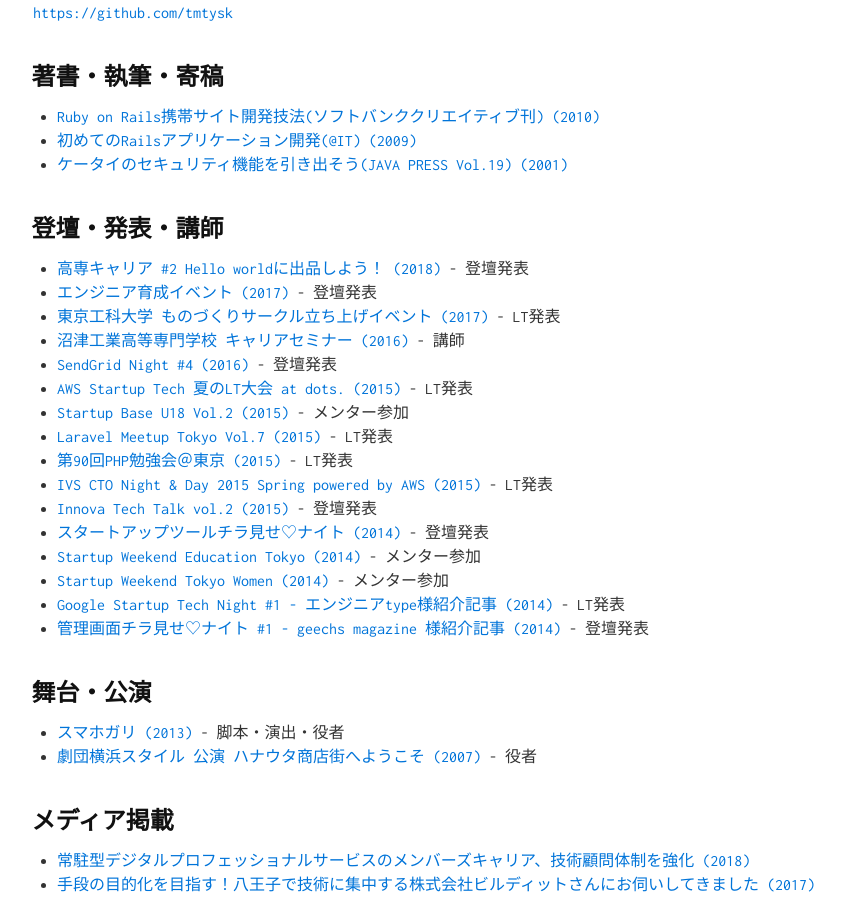
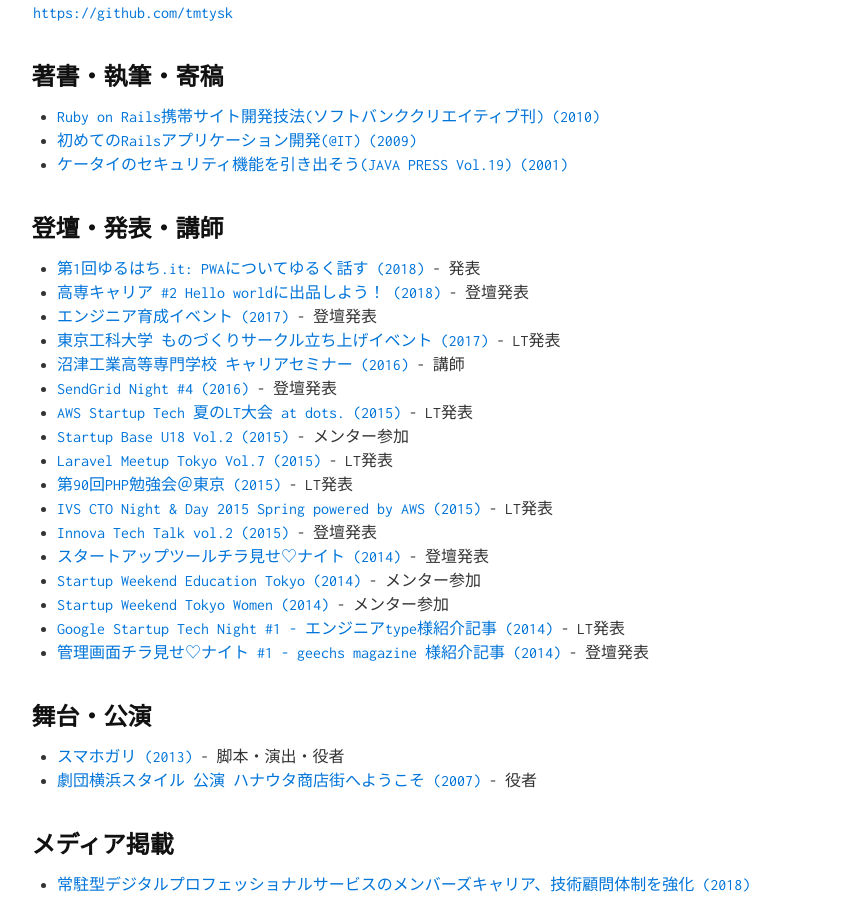
Before and after one commit to tmtysk/tmtysk.github.io, a Jekyll site: the page built from index.md, in a window 1280 px wide and 900 px high, scrolled down 827 px. Shown: the whole window, without its empty margins (15-860 px from the left). Built offline with Jekyll 4.4.1, drawn with Linux system fonts in a browser that asks for light colours.

Commit message:
add presentation.

```diff
--- a/index.md
+++ b/index.md
@@ -36,6 +36,7 @@ layout: default
 
 ## 登壇・発表・講師
 
+* [第1回ゆるはち.it: PWAについてゆるく話す (2018)](https://yuruhachi-it.connpass.com/event/96878/) - 発表
 * [高専キャリア #2 Hello worldに出品しよう！ (2018)](https://kosen-career.connpass.com/event/83381/) - 登壇発表
 * [エンジニア育成イベント (2017)](https://speakerdeck.com/tmtysk/enziniayu-cheng-falsechang-dukuriniguan-surujin-bu-gong-you) - 登壇発表
 * [東京工科大学 ものづくりサークル立ち上げイベント (2017)](https://www.facebook.com/builditinc/photos/a.387173854953558.1073741828.353885601615717/495393890798220/) - LT発表
```
